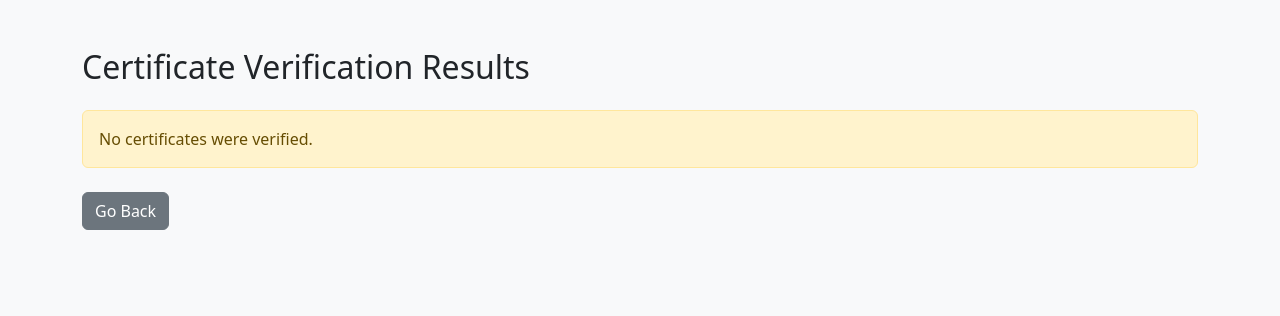
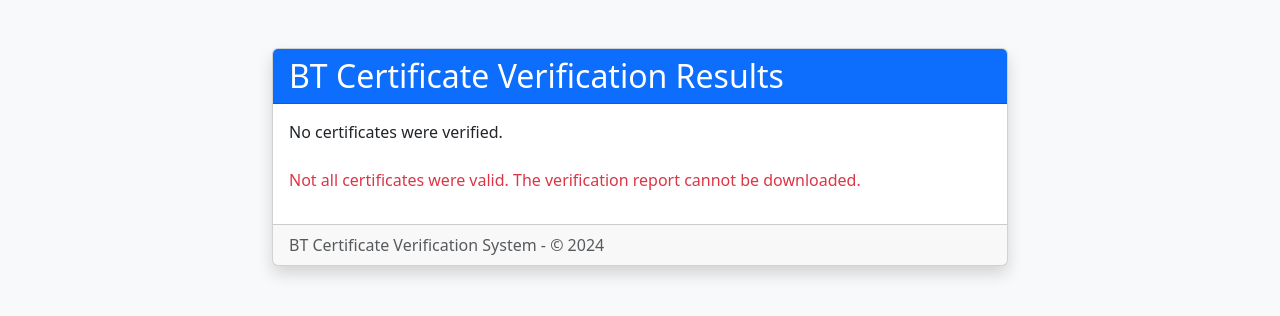
Before and after one commit to prabhu4302/pdf_extractor, a Flask app: page /results in a window 1280 px wide. Shown: the top 316 px of the page. Run offline with Flask 3, Linux system fonts and the light colour scheme.

Commit message:
Update results.html

```diff
--- a/templates/results.html
+++ b/templates/results.html
@@ -2,44 +2,58 @@
 <html lang="en">
 <head>
     <meta charset="UTF-8">
+    <meta name="viewport" content="width=device-width, initial-scale=1.0">
     <title>Verification Results</title>
     <link href="https://cdn.jsdelivr.net/npm/bootstrap@5.3.0/dist/css/bootstrap.min.css" rel="stylesheet">
 </head>
 <body class="bg-light">
     <div class="container py-5">
-    <h2 class="mb-4">Certificate Verification Results</h2>
-
+        <div class="row justify-content-center">
+            <div class="col-lg-8">
+                <div class="card shadow">
+                    <div class="card-header bg-primary text-white">
+                        <h2 class="mb-0">BT Certificate Verification Results</h2>
+                    </div>
+                    <div class="card-body">
                         {% if verified_courses %}
-        <div class="alert alert-success">
-            <strong>{{ verified_courses|length }} certificate(s) verified successfully.</strong>
-        </div>
-        <ul class="list-group mb-4">
+                            <h5>Verified Certificates</h5>
+                            <ul class="list-group">
                                 {% for course in verified_courses %}
                                     <li class="list-group-item">
-                    <strong>{{ course.course_title }}</strong> ({{ course.course_code }})<br>
-                    Completed on: {{ course.completion_date }}<br>
-                    File: {{ course.filename }}
+                                        <strong>{{ course.course_title }}</strong> ({{ course.course_code }}) - Completed on {{ course.completion_date }}
                                     </li>
                                 {% endfor %}
                             </ul>
-        <a href="/download" class="btn btn-primary">Download Verification Report (PDF)</a>
                         {% else %}
-        <div class="alert alert-warning">No certificates were verified.</div>
+                            <p>No certificates were verified.</p>
                         {% endif %}
 
                         {% if rejected_files %}
-        <div class="mt-4">
-            <h5>Rejected Files</h5>
+                            <h5 class="mt-4">Rejected Files</h5>
                             <ul class="list-group">
                                 {% for file in rejected_files %}
-                    <li class="list-group-item text-danger">{{ file }}</li>
+                                    <li class="list-group-item">{{ file }}</li>
                                 {% endfor %}
                             </ul>
+                        {% endif %}
+
+                        {% if all_verified %}
+                            <div class="mt-4">
+                                <a href="/download" class="btn btn-success btn-lg">
+                                    Download Verification Report
+                                </a>
+                            </div>
+                        {% else %}
+                            <div class="mt-4">
+                                <p class="text-danger">Not all certificates were valid. The verification report cannot be downloaded.</p>
                             </div>
                         {% endif %}
-
-    <div class="mt-4">
-        <a href="/" class="btn btn-secondary">Go Back</a>
+                    </div>
+                    <div class="card-footer text-muted">
+                        BT Certificate Verification System - © 2024
+                    </div>
+                </div>
+            </div>
         </div>
     </div>
 </body>
```
Lines whose indentation alone changed are shown as unchanged.
